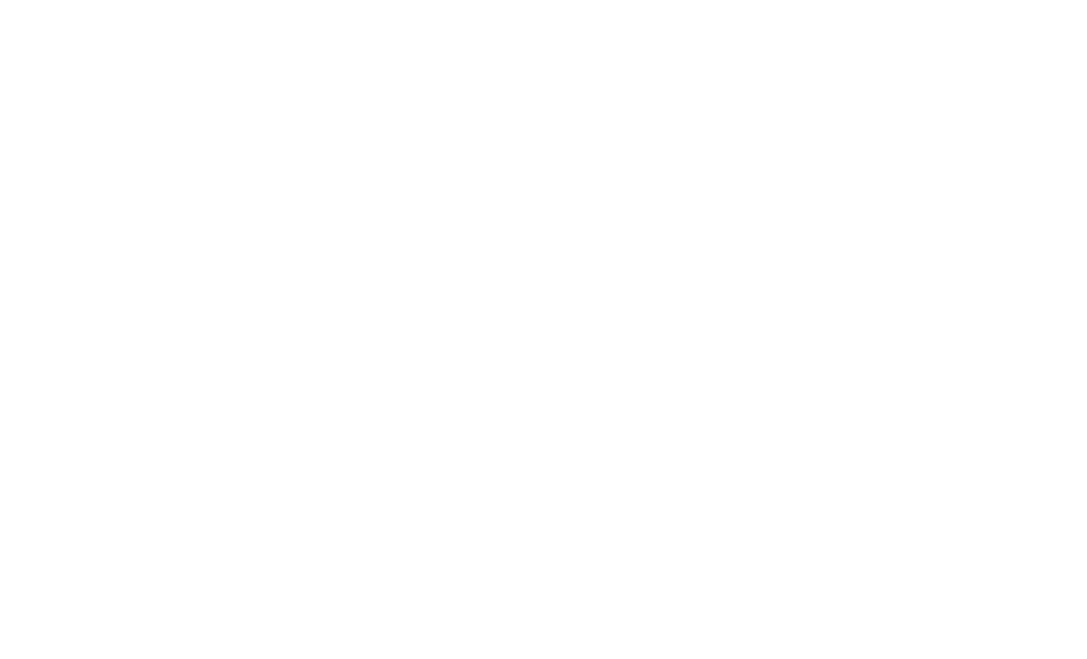
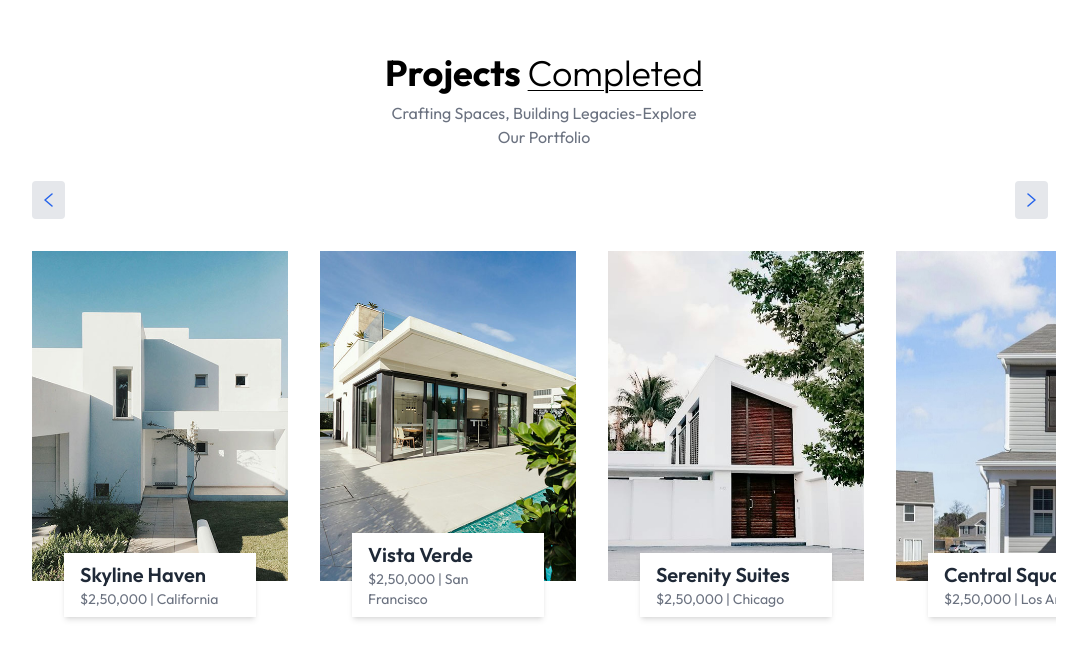
Before and after one commit to dev-code-create/Real-Estate-Web-App-, a React (Vite) app in the folder Client/: page / in a window 1280 px wide. Shown: the part 1715-2374 px from the top of the page, without its empty margins (96-1183 px from the left). Before the commit the page ends 1608 px from the top, so only its background shows below. Built offline with nearby package versions, Linux system fonts and the light colour scheme.

Commit message:
Project Section Completed

```diff
--- a/Client/src/App.jsx
+++ b/Client/src/App.jsx
@@ -1,12 +1,14 @@
 import React from "react";
 import Header from "./components/Header";
 import About from "./components/About";
+import Projects from "./components/Projects";
 
 const App = () => {
   return (
     <div className="w-full overflow-hidden">
       <Header />
       <About />
+      <Projects />
     </div>
   );
 };
--- /dev/null
+++ b/Client/src/components/Projects.jsx
@@ -0,0 +1,95 @@
+import React, { useEffect, useState } from "react";
+import { assets, projectsData } from "../assets/assets";
+
+const Projects = () => {
+  const [currentIndex, setCurrentIndex] = useState(0);
+  const [cardToShow, setCardToShow] = useState(1);
+
+  useEffect(() => {
+    const updateCardsToShow = () => {
+      if (window.innerWidth >= 1024) {
+        setCardToShow(projectsData.length);
+      } else {
+        setCardToShow(1);
+      }
+    };
+    updateCardsToShow();
+
+    window.addEventListener("resize", updateCardsToShow);
+    return () => window.removeEventListener("resize", updateCardsToShow);
+  }, []);
+
+  const nextProject = () => {
+    setCurrentIndex((prevIndex) => (prevIndex + 1) % projectsData.length);
+  };
+
+  const prevProject = () => {
+    setCurrentIndex((prevIndex) =>
+      prevIndex === 0 ? projectsData.length - 1 : prevIndex - 1
+    );
+  };
+
+  return (
+    <div className="container mx-auto py-4 pt-20 px-6 md:px-20 lg:px-32 w-full overflow-hidden my-20 ">
+      <h1 className="text-2xl sm:text-4xl font-bold mb-2 text-center">
+        Projects{" "}
+        <span className="underline  underline-offset-4 decoration-1 under font-light">
+          Completed
+        </span>
+      </h1>
+      <p className="text-center text-gray-500 mb-8 max-w-80 mx-auto">
+        Crafting Spaces, Building Legacies-Explore Our Portfolio
+      </p>
+
+      {/* slider buttons */}
+      <div className="flex justify-between items-center mb-8">
+        <button
+          className="p-3 bg-gray-200 rounded mr-2"
+          aria-label="Previous Project"
+          onClick={prevProject}
+        >
+          <img src={assets.left_arrow} alt="Previous" />
+        </button>
+        <button
+          className="p-3 bg-gray-200 rounded mr-2"
+          aria-label="Next Project"
+          onClick={nextProject}
+        >
+          <img src={assets.right_arrow} alt="Next" />
+        </button>
+      </div>
+
+      {/* Project Slider Container */}
+      <div className="overflow-hidden">
+        <div
+          className="flex gap-8 transition-transform duration-500 ease-in-out"
+          style={{
+            transform: `translateX(-${(currentIndex * 100) / cardToShow}%)`,
+          }}
+        >
+          {projectsData.map((project, index) => (
+            <div key={index} className="relative flex-shrink-0 w-full sm:w-1/4">
+              <img
+                src={project.image}
+                alt={project.title}
+                className="w-full h-auto mb-14"
+              />
+              <div className="absolute left-0 right-0 bottom-5 flex justify-center">
+                <div className="inline-block bg-white w-3/4 px-4 py-2 shadow-md">
+                  <h2 className="text-xl font-semibold text-gray-800">
+                    {project.title}
+                  </h2>
+                  <p className="text-gray-500 text-sm">
+                    {project.price} <span>|</span> {project.location}
+                  </p>
+                </div>
+              </div>
+            </div>
+          ))}
+        </div>
+      </div>
+    </div>
+  );
+};
+
+export default Projects;
```
